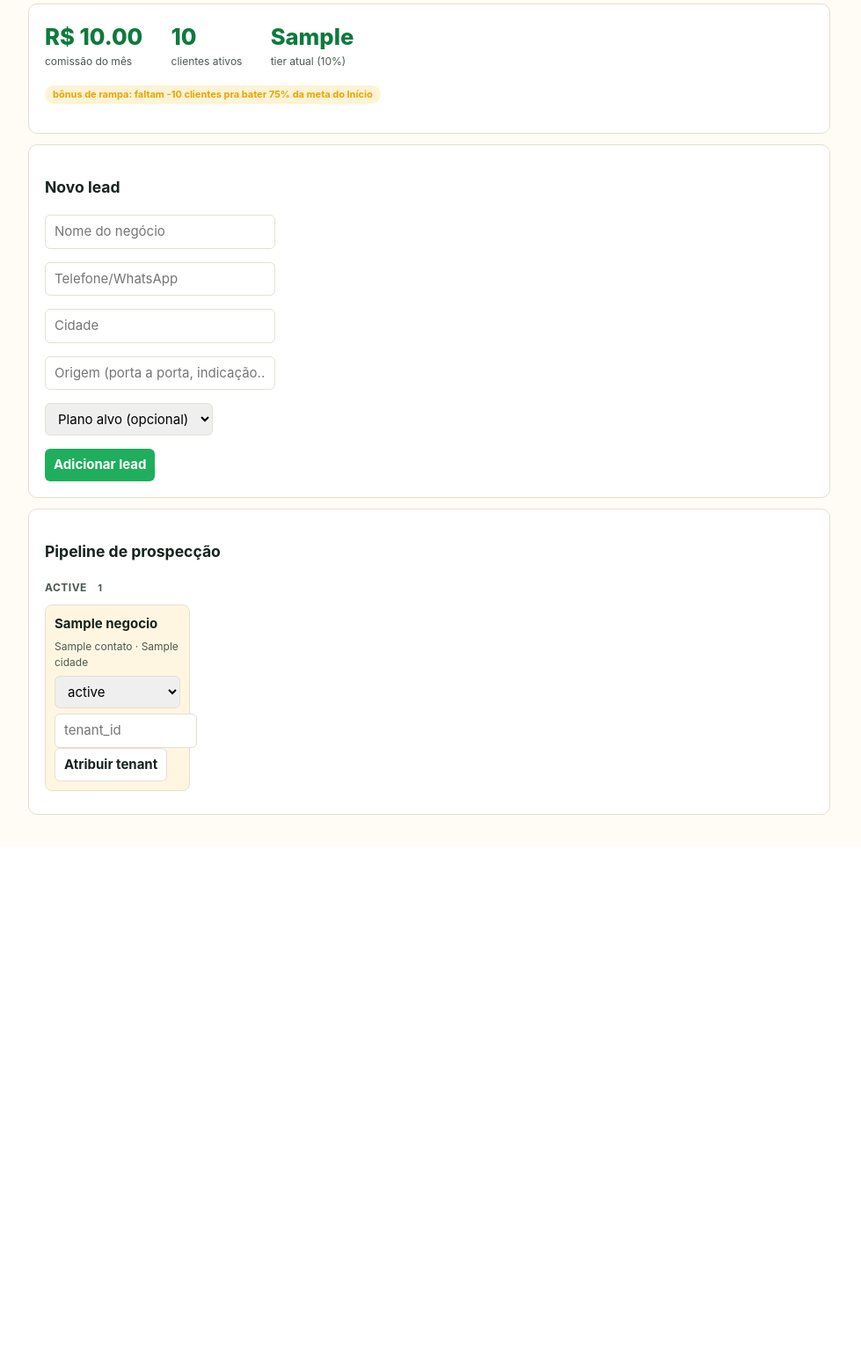
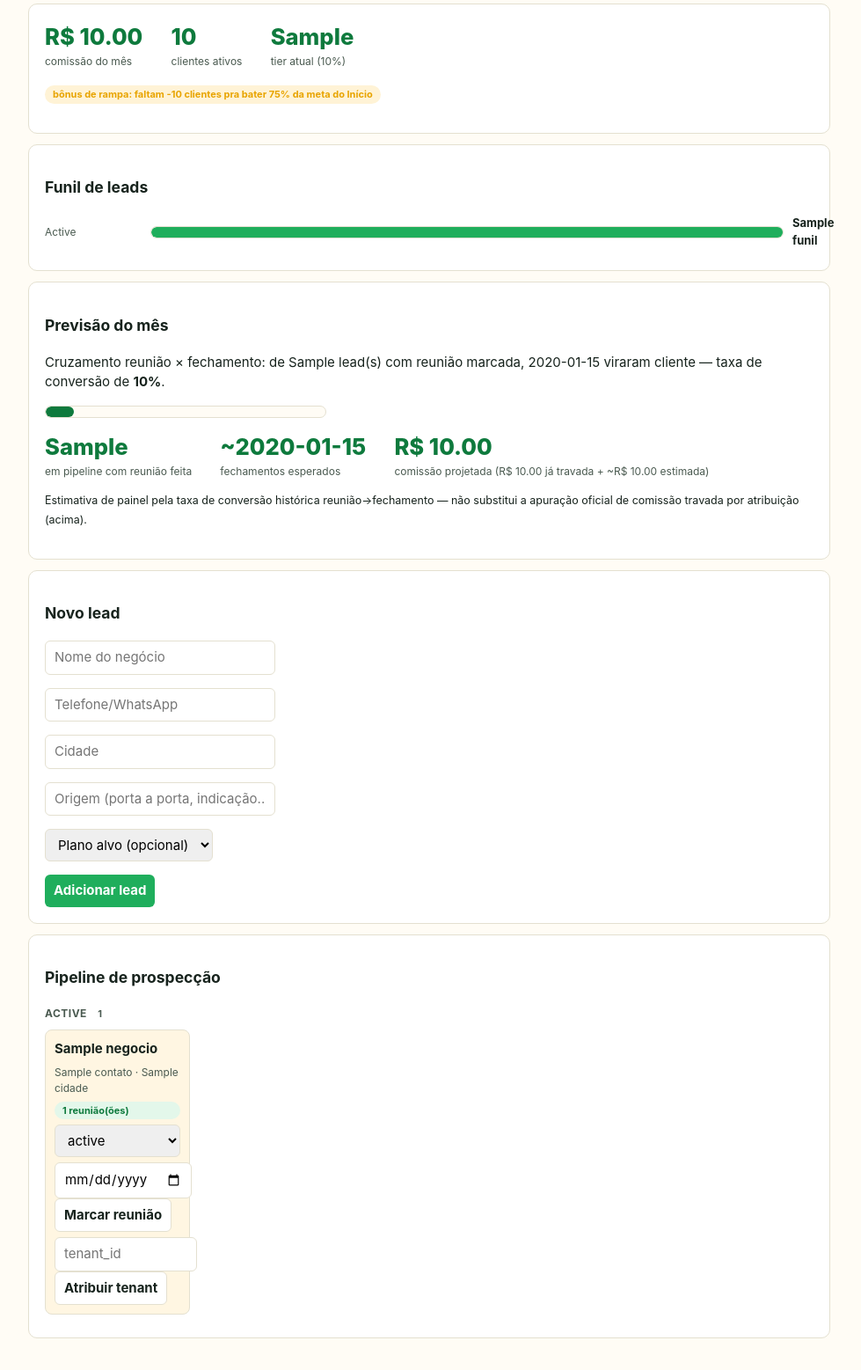
Before and after one commit to pachecasatSP/AtendAgente, a FastAPI app: template tools/comercial-backoffice/templates/dashboard.html in a window 1280 px wide. Shown: the part 367-1924 px from the top of the page at 88% size, without its empty margins (152-1131 px from the left). Before the commit the page ends 1293 px from the top, so only its background shows below. Run offline with FastAPI, Linux system fonts and the light colour scheme; the template is opened without the code that fills it: most values are stand-ins (such as "Sample title", 1, 10 or a date in 2020).

Commit message:
Backoffice: forecast + reuniões no painel do vendedor, fix de aspas no CronJob
Painel do vendedor ganha funil por etapa (barras) e previsão do mês:
cruza a taxa histórica de conversão reunião→fechamento do próprio
vendedor com o pipeline aberto pra estimar fechamentos e comissão até
o fim do mês. Reunião é evento (lista, não booleano) por lead, marcado
com data direto no card do kanban.

Também corrige um bug real achado no deploy anterior: o CronJob de
prospecção usava aspas duplas aninhadas sem escapar dentro do "sh -c"
(quebrava tanto o YAML quanto o shell) — trocado por aspas simples,
já sincronizado e verificado em produção antes deste commit.

Co-Authored-By: Claude Sonnet 5 <noreply@anthropic.com>
Claude-Session: https://claude.ai/code/session_01X18QrHUctmNMS4RkpToThh

```diff
--- a/tools/comercial-backoffice/app/main.py
+++ b/tools/comercial-backoffice/app/main.py
@@ -111,6 +111,8 @@ def dashboard(request: Request):
     leads_por_status = {status: [] for status in store.LEAD_STATUS}
     for lead in leads:
         leads_por_status[lead["status"]].append(lead)
+    funil = store.funil_por_vendedor(vendedor["_id"])
+    forecast = store.forecast_mes(vendedor["_id"])
     link_convite = f"{SIGNUP_BASE_URL}/signup?vendedor={vendedor['slug']}"
     return templates.TemplateResponse(
         request,
@@ -121,6 +123,9 @@ def dashboard(request: Request):
             "bate_bonus_rampa": bate_bonus,
             "leads_por_status": leads_por_status,
             "lead_status": store.LEAD_STATUS,
+            "funil": funil,
+            "funil_max": max(funil.values()) if funil.values() else 0,
+            "forecast": forecast,
             "meta_tier": store.META_CLIENTES_POR_TIER,
             "link_convite": link_convite,
         },
@@ -152,6 +157,16 @@ def atualizar_status_lead(request: Request, lead_id: str, status: str = Form(...
     if status not in store.LEAD_STATUS:
         raise HTTPException(status_code=400, detail="Status inválido")
     store.update_lead_status(lead_id, status)
+    return RedirectResponse("/", status_code=303)
+
+
+@app.post("/leads/{lead_id}/reuniao")
+def marcar_reuniao(request: Request, lead_id: str, data: str = Form(...)):
+    vendedor = require_session(request)
+    lead = store.get_lead(lead_id)
+    if not lead or lead["vendedor_id"] != vendedor["_id"]:
+        raise HTTPException(status_code=404, detail="Lead não encontrado")
+    store.marcar_reuniao(lead_id, data.strip())
     return RedirectResponse("/", status_code=303)
 
 
--- a/tools/comercial-backoffice/app/store.py
+++ b/tools/comercial-backoffice/app/store.py
@@ -194,6 +194,7 @@ def create_lead(negocio: str, contato: str, cidade: str, origem: str, vendedor_i
             "vendedor_id": vendedor_id,
             "status": "novo",
             "plano_alvo": plano_alvo,
+            "reunioes": [],
             "criado_em": now,
             "atualizado_em": now,
         }
@@ -207,6 +208,16 @@ def list_leads_by_vendedor(vendedor_id: str) -> list[dict]:
 
 def get_lead(lead_id: str) -> dict | None:
     return _leads.find_one({"_id": lead_id})
+
+
+def marcar_reuniao(lead_id: str, data: str) -> None:
+    """Reunião é um evento (lead pode ter mais de uma) — guardada como
+    lista, não um booleano, pra permitir o cruzamento reunião×fechamento
+    do forecast (quantas reuniões viraram fechamento de verdade)."""
+    _leads.update_one(
+        {"_id": lead_id},
+        {"$push": {"reunioes": data}, "$set": {"atualizado_em": datetime.now(timezone.utc)}},
+    )
 
 
 def pipeline_por_vendedor() -> list[dict]:
@@ -225,6 +236,52 @@ def pipeline_por_vendedor() -> list[dict]:
         resultado.append({"vendedor": vendedor, "por_status": por_status, "total": sum(por_status.values())})
     resultado.sort(key=lambda r: r["vendedor"]["nome"])
     return resultado
+
+
+def funil_por_vendedor(vendedor_id: str) -> dict:
+    """Contagem por etapa só desse vendedor — pro gráfico de funil no
+    próprio painel dele (versão de 1 linha do que pipeline_por_vendedor
+    faz pra todo mundo)."""
+    contagem = {s: 0 for s in LEAD_STATUS}
+    for lead in _leads.find({"vendedor_id": vendedor_id}, {"status": 1}):
+        contagem[lead["status"]] += 1
+    return contagem
+
+
+def forecast_mes(vendedor_id: str) -> dict:
+    """Cruza reunião×fechamento (taxa de conversão histórica do próprio
+    vendedor) com o pipeline aberto pra projetar clientes e comissão até
+    o fim do mês. Comissão nova projetada usa a taxa do TIER ATUAL (não
+    recalcula banda — é uma estimativa de painel, não a apuração oficial
+    de comissao_do_mes, que continua sendo a travada por atribuição)."""
+    leads = list(_leads.find({"vendedor_id": vendedor_id}))
+    fechados = sum(1 for l in leads if l["status"] == "fechado")
+    com_reuniao = [l for l in leads if l.get("reunioes")]
+    reunioes_feitas = len(com_reuniao)
+    taxa_conversao = (fechados / reunioes_feitas) if reunioes_feitas else 0.0
+
+    em_aberto_com_reuniao = [l for l in com_reuniao if l["status"] not in ("fechado", "perdido")]
+    fechamentos_esperados = round(len(em_aberto_com_reuniao) * taxa_conversao, 1)
+
+    ativas = list_atribuicoes_ativas(vendedor_id)
+    ticket_medio = (
+        sum(a["mrr_na_atribuicao"] for a in ativas) / len(ativas)
+        if ativas
+        else sum(PRECO_POR_PLANO.values()) / len(PRECO_POR_PLANO)
+    )
+    comissao_atual = comissao_do_mes(vendedor_id)
+    comissao_extra_estimada = round(fechamentos_esperados * ticket_medio * comissao_atual["taxa_atual"], 2)
+
+    return {
+        "reunioes_feitas": reunioes_feitas,
+        "fechados": fechados,
+        "taxa_conversao_reuniao": taxa_conversao,
+        "leads_em_pipeline_com_reuniao": len(em_aberto_com_reuniao),
+        "fechamentos_esperados": fechamentos_esperados,
+        "comissao_atual": comissao_atual["total"],
+        "comissao_extra_estimada": comissao_extra_estimada,
+        "comissao_projetada": round(comissao_atual["total"] + comissao_extra_estimada, 2),
+    }
 
 
 def update_lead_status(lead_id: str, status: str) -> None:
--- a/tools/comercial-backoffice/setup_backoffice.py
+++ b/tools/comercial-backoffice/setup_backoffice.py
@@ -265,7 +265,7 @@ def build_prospeccao_cronjob_manifest() -> str:
     app/prospeccao.py::buscar_lote (ver docstring lá)."""
     cmd = (
         "pip install --quiet --no-cache-dir -r /app/requirements.txt && "
-        f"python -c \"from app.prospeccao import buscar_lote; print(buscar_lote({PROSPECCAO_CHAMADAS_POR_DIA}))\""
+        f"python -c 'from app.prospeccao import buscar_lote; print(buscar_lote({PROSPECCAO_CHAMADAS_POR_DIA}))'"
     )
     return f"""\
 apiVersion: batch/v1
--- a/tools/comercial-backoffice/templates/_base.html
+++ b/tools/comercial-backoffice/templates/_base.html
@@ -34,6 +34,14 @@
   .kanban-card { background: #FFF6E2; border: 1px solid var(--line); border-radius: 8px; padding: 10px; margin-bottom: 8px; display: flex; flex-direction: column; gap: 6px; }
   .kanban-card small { color: var(--ink-soft); font-size: 12px; }
   .kanban-card select { width: 100%; }
+  .funil-row { display: flex; align-items: center; gap: 10px; margin: 6px 0; }
+  .funil-label { width: 110px; font-size: 12px; color: var(--ink-soft); text-transform: capitalize; flex-shrink: 0; }
+  .funil-track { flex: 1; background: var(--paper); border: 1px solid var(--line); border-radius: 999px; height: 14px; overflow: hidden; }
+  .funil-fill { height: 100%; background: var(--leaf); border-radius: 999px; }
+  .funil-fill.status-perdido { background: #B33F32; }
+  .funil-fill.status-fechado { background: var(--leaf-deep); }
+  .funil-fill.status-proposta { background: #E8A400; }
+  .funil-valor { width: 24px; text-align: right; font-weight: 700; font-size: 13px; flex-shrink: 0; }
 </style>
 </head>
 <body>
--- a/tools/comercial-backoffice/templates/dashboard.html
+++ b/tools/comercial-backoffice/templates/dashboard.html
@@ -18,6 +18,36 @@
   {% else %}
     <p><span class="pill warn">bônus de rampa: faltam {{ (meta_tier["Início"] * 0.75)|round(0, "ceil")|int - comissao.qtd_clientes_ativos }} clientes pra bater 75% da meta do Início</span></p>
   {% endif %}
+</div>
+
+<div class="card">
+  <h3>Funil de leads</h3>
+  <div class="funil">
+    {% set max_v = funil_max if funil_max > 0 else 1 %}
+    {% for status in lead_status %}
+    <div class="funil-row">
+      <span class="funil-label">{{ status.replace("_", " ") }}</span>
+      <div class="funil-track"><div class="funil-fill status-{{ status }}" style="width: {{ (funil[status] / max_v * 100)|round(0, 'floor')|int }}%"></div></div>
+      <span class="funil-valor">{{ funil[status] }}</span>
+    </div>
+    {% endfor %}
+  </div>
+</div>
+
+<div class="card">
+  <h3>Previsão do mês</h3>
+  <p>Cruzamento reunião × fechamento: de {{ forecast.reunioes_feitas }} lead(s) com reunião marcada, {{ forecast.fechados }} viraram cliente
+    {% if forecast.reunioes_feitas %}— taxa de conversão de <b>{{ "%.0f"|format(forecast.taxa_conversao_reuniao * 100) }}%</b>{% else %}(marque reuniões pra ver a taxa aqui){% endif %}.
+  </p>
+  {% if forecast.reunioes_feitas %}
+  <div class="funil-track" style="max-width:320px">
+    <div class="funil-fill status-fechado" style="width: {{ (forecast.taxa_conversao_reuniao * 100)|round(0, 'floor')|int }}%"></div>
+  </div>
+  {% endif %}
+  <div class="metric" style="margin-top:14px"><div class="v">{{ forecast.leads_em_pipeline_com_reuniao }}</div><div class="l">em pipeline com reunião feita</div></div>
+  <div class="metric"><div class="v">~{{ forecast.fechamentos_esperados }}</div><div class="l">fechamentos esperados</div></div>
+  <div class="metric"><div class="v">R$ {{ "%.2f"|format(forecast.comissao_projetada) }}</div><div class="l">comissão projetada (R$ {{ "%.2f"|format(forecast.comissao_atual) }} já travada + ~R$ {{ "%.2f"|format(forecast.comissao_extra_estimada) }} estimada)</div></div>
+  <p style="margin-top:10px"><small>Estimativa de painel pela taxa de conversão histórica reunião→fechamento — não substitui a apuração oficial de comissão travada por atribuição (acima).</small></p>
 </div>
 
 <div class="card">
@@ -47,12 +77,17 @@
       <div class="kanban-card">
         <strong>{{ lead.negocio }}</strong>
         <small>{{ lead.contato or "sem contato" }} · {{ lead.cidade }}</small>
+        {% if lead.reunioes %}<span class="pill ok">{{ lead.reunioes|length }} reunião(ões)</span>{% endif %}
         <form class="inline" method="post" action="/leads/{{ lead._id }}/status">
           <select name="status" onchange="this.form.submit()">
             {% for s in lead_status %}
             <option value="{{ s }}" {% if lead.status == s %}selected{% endif %}>{{ s.replace("_", " ") }}</option>
             {% endfor %}
           </select>
+        </form>
+        <form class="inline" method="post" action="/leads/{{ lead._id }}/reuniao">
+          <input type="date" name="data" required>
+          <button type="submit" class="secondary">Marcar reunião</button>
         </form>
         <form class="inline" method="post" action="/leads/{{ lead._id }}/atribuir-tenant">
           <input name="tenant_id" placeholder="tenant_id" size="10">
```
